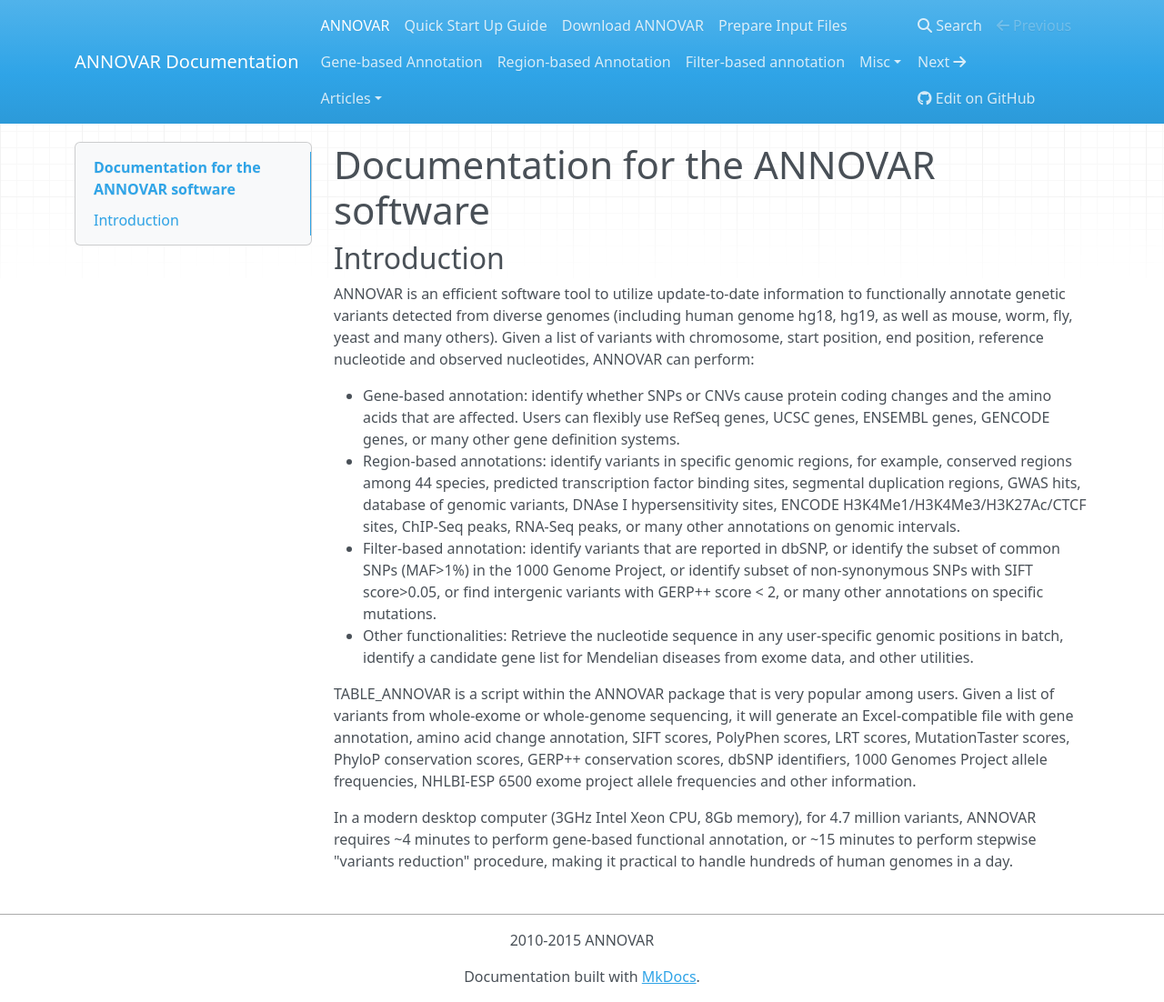
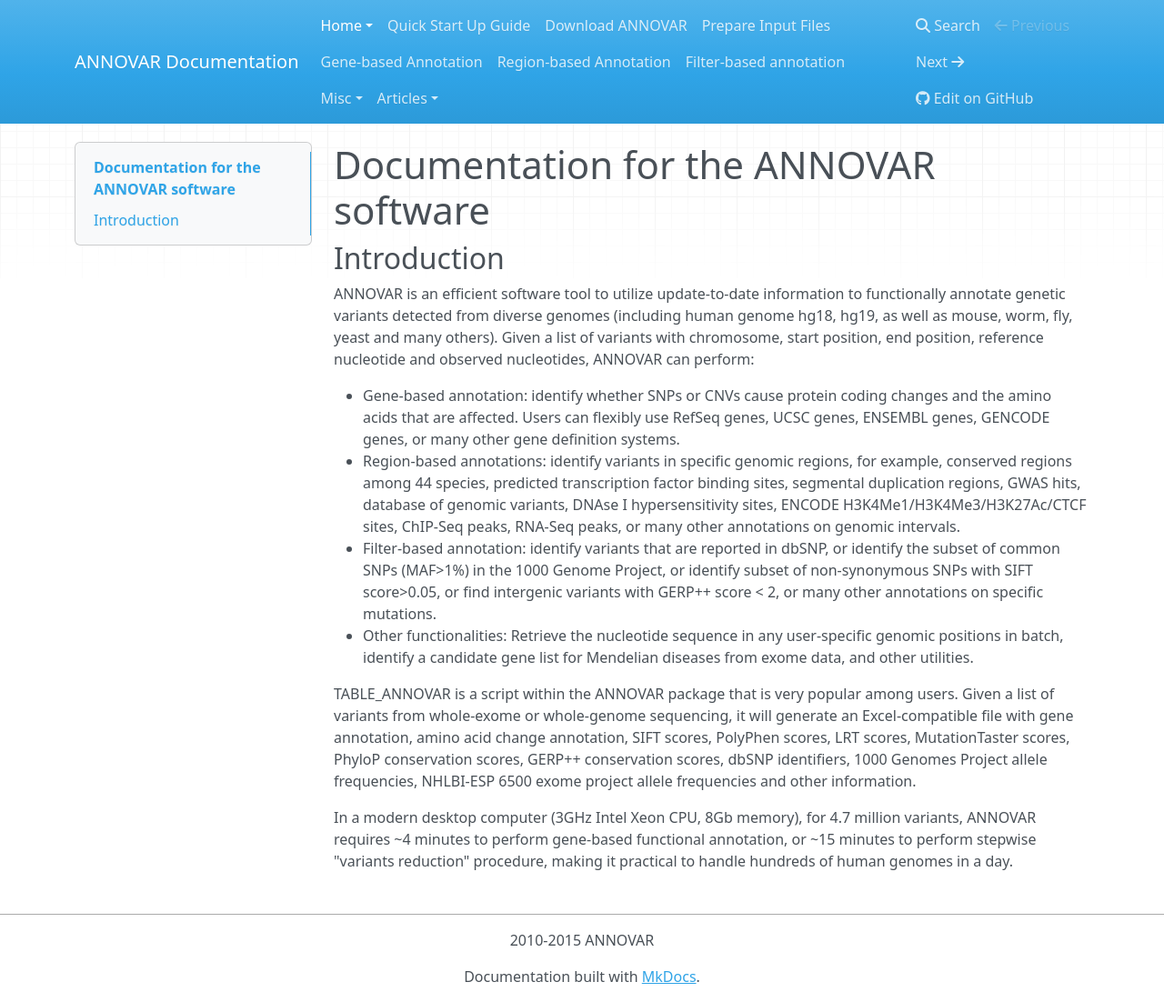
Before and after one commit to WGLab/doc-ANNOVAR, an MkDocs documentation site: the page built from docs/index.md, in a window 1280 px wide and 1102 px high. Shown: the whole window at 91% size. Built offline with MkDocs 1.6.1, drawn with Linux system fonts in a browser that asks for light colours; nearby versions of some CDN libraries; old or Windows-style settings are respelled for this version of MkDocs.

Commit message:
Updated mkdocs.yml

```diff
--- a/mkdocs.yml
+++ b/mkdocs.yml
@@ -16,7 +16,7 @@ use_directory_urls: false
 
 pages:
 # User guide (for strange reasons I can only put 7 items below for building to pass):
-- ['index.md', 'ANNOVAR']
+- ['index.md', 'Home', 'ANNOVAR']
 - ['startup.md', 'Quick Start Up Guide']
 - ['download.md', 'Download ANNOVAR']
 - ['input.md', 'Prepare Input Files']
```
